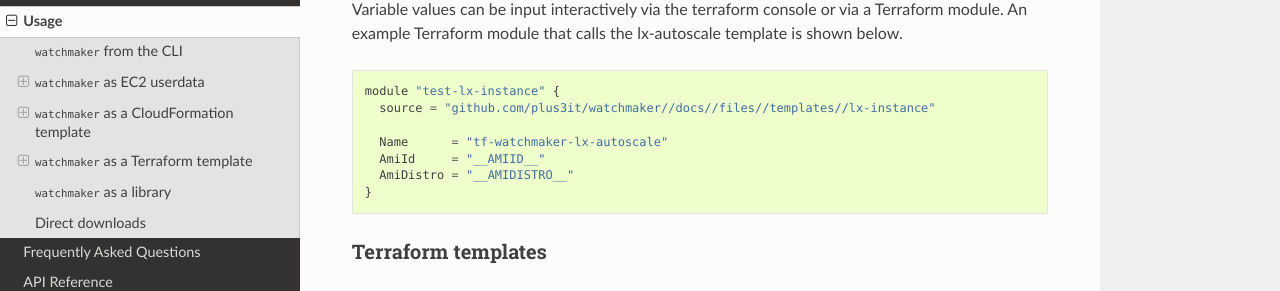
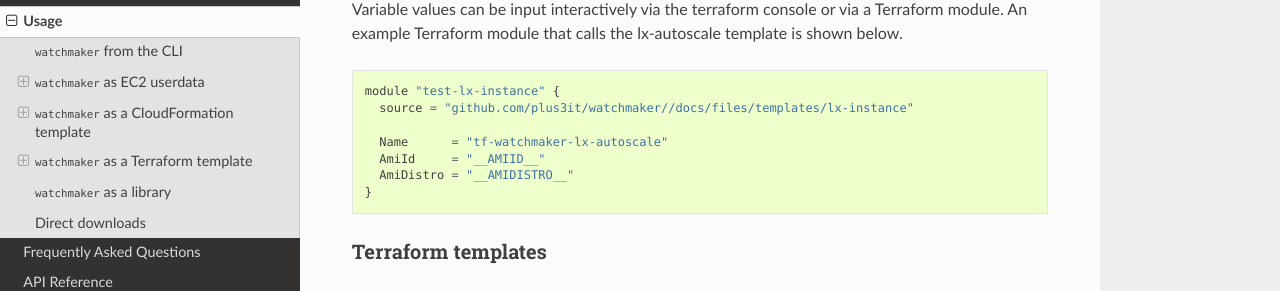
Before and after one commit to plus3it/watchmaker, a Sphinx documentation site: the page built from docs/usage.md, in a window 1280 px wide and 900 px high, scrolled down 3666 px. Shown: the part 159-450 px from the top of the window. Built offline with Sphinx 7.4.7 and the Read the Docs theme 2.0.0, drawn with Linux system fonts in a browser that asks for light colours.

Commit message:
Updated terraform example module URL
removed excessive /'s

````diff
--- a/docs/usage.md
+++ b/docs/usage.md
@@ -210,7 +210,7 @@
 
 ```
 module "test-lx-instance" {
-  source = "github.com/plus3it/watchmaker//docs//files//templates//lx-instance"
+  source = "github.com/plus3it/watchmaker//docs/files/templates/lx-instance"
 
   Name      = "tf-watchmaker-lx-autoscale"
   AmiId     = "__AMIID__"
````
